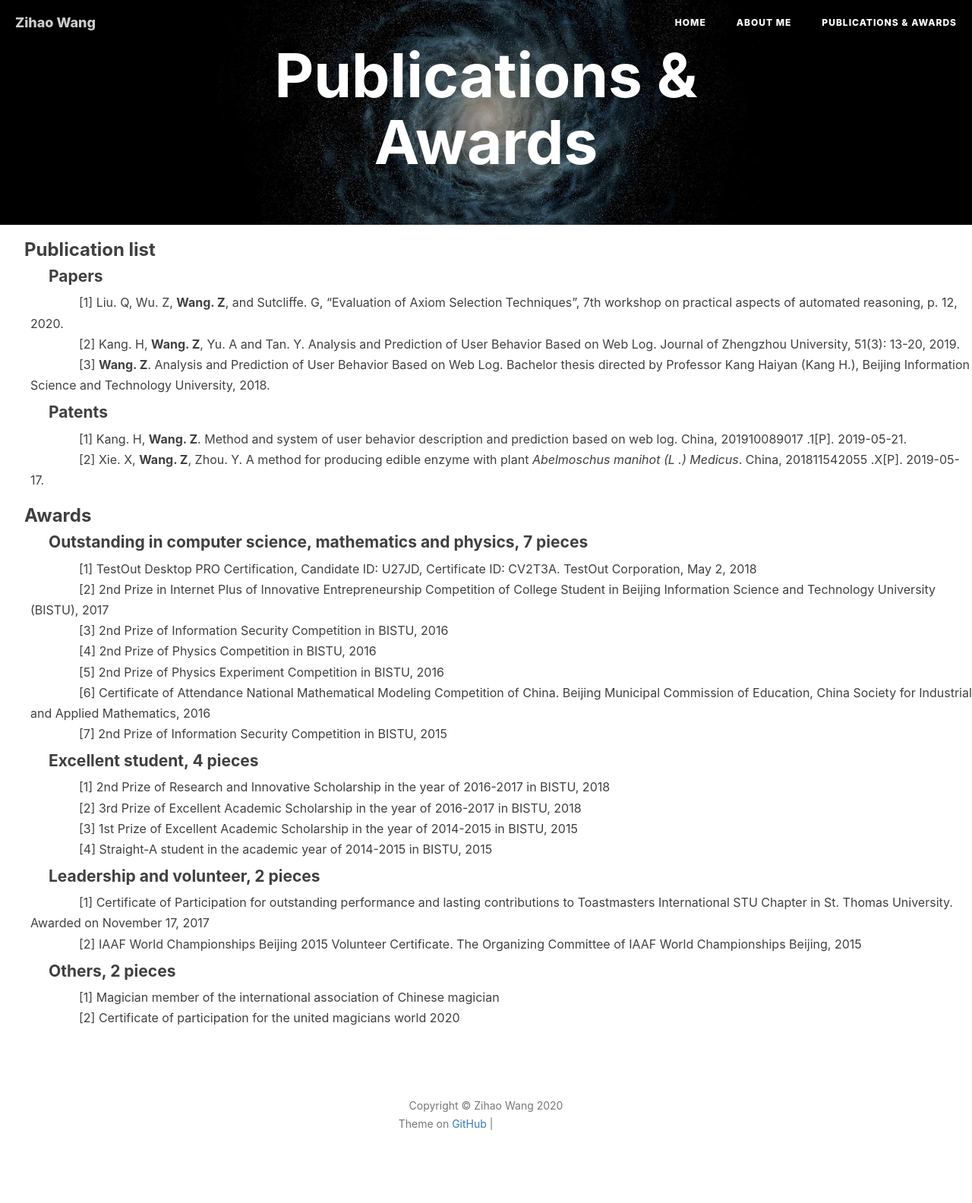
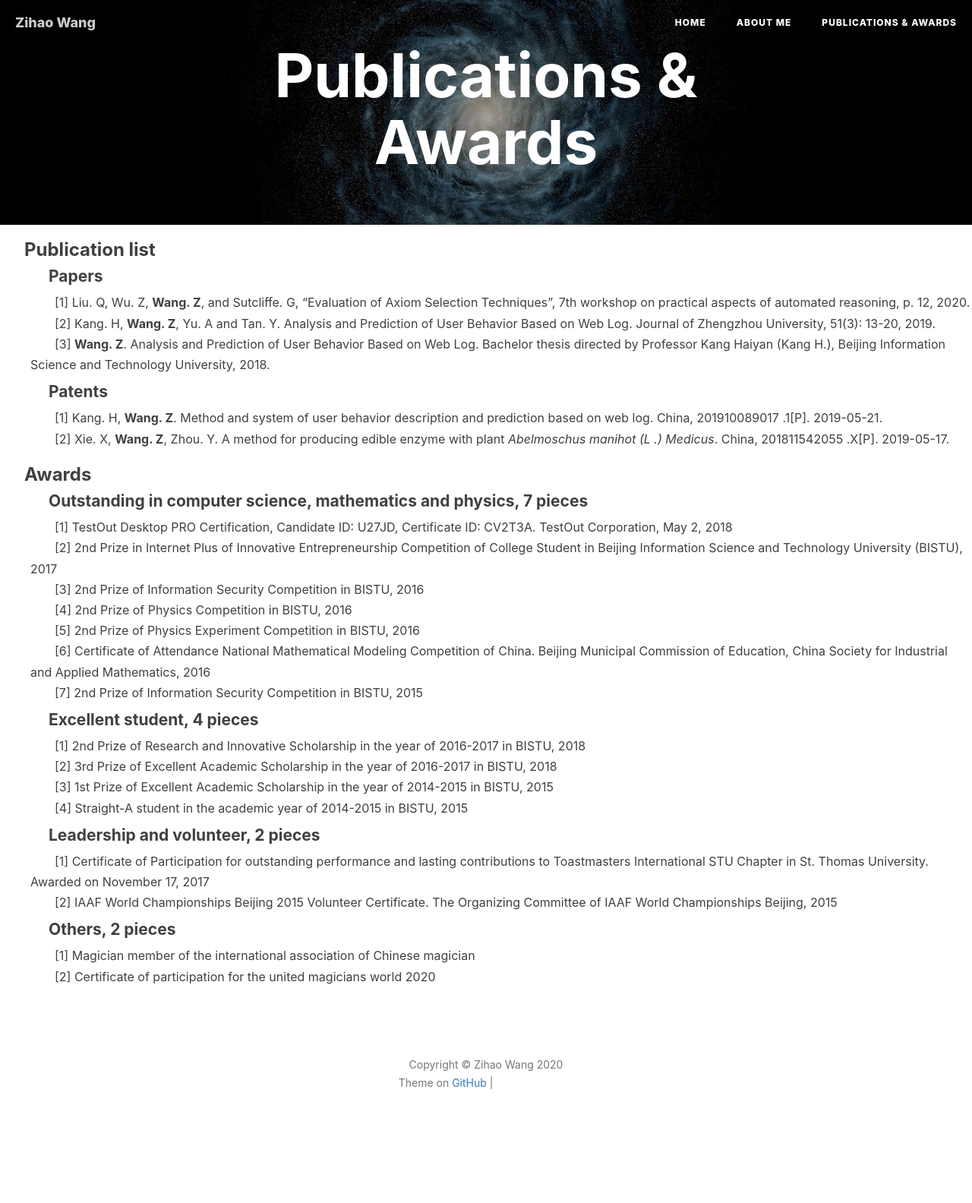
Before and after one commit to wangzh3/wangzh3.github.io, a Jekyll site: the page built from tags.html, in a window 1280 px wide. Shown: the whole page at 76% size. Built offline with Jekyll 4.4.1, drawn with Linux system fonts in a browser that asks for light colours; nearby versions of some CDN libraries; comment, search, counter and statistics services are not loaded; after the commit the page ends 1530 px from its top, so only the background shows below that; grey boxes are pictures that could not be loaded.

Commit message:
Update tags.html

```diff
--- a/tags.html
+++ b/tags.html
@@ -21,7 +21,7 @@ header-img: "img/post-bg-desk.jpg"
     <span style="text-indent:2em;"><h3><strong>Publication list</strong></h3></span>
     <span style="text-indent:4em;"><h4><strong>Papers</strong></h4> </span>
 
-    <span style="text-indent:4em;">
+    <span style="text-indent:2em;">
     <ul style="list-style-type:none">
         <li>[1] Liu. Q, Wu. Z, <strong>Wang. Z</strong>, and Sutcliﬀe. G, “Evaluation of Axiom Selection Techniques”, 7th workshop on practical aspects of automated reasoning, p. 12, 2020.</li>
         <li>[2] Kang. H, <strong>Wang. Z</strong>, Yu. A and Tan. Y. Analysis and Prediction of User Behavior Based on Web Log. Journal of Zhengzhou University, 51(3): 13-20, 2019.</li>
@@ -31,7 +31,7 @@ header-img: "img/post-bg-desk.jpg"
     </span>
 
     <span style="text-indent:4em;"><h4><strong>Patents</strong></h4> </span>
-    <span style="text-indent:4em;">
+    <span style="text-indent:2em;">
     <ul style="list-style-type:none">
         <li>[1] Kang. H, <strong>Wang. Z</strong>. Method and system of user behavior description and prediction based on web log. China, 201910089017 .1[P]. 2019-05-21.</li>
         <li>[2] Xie. X, <strong>Wang. Z</strong>, Zhou. Y. A method for producing edible enzyme with plant <i>Abelmoschus manihot (L .) Medicus</i>. China, 201811542055 .X[P]. 2019-05-17.</li>
@@ -40,7 +40,7 @@ header-img: "img/post-bg-desk.jpg"
 
     <span style="text-indent:2em;"><h3><strong>Awards</strong></h3></span>
     <span style="text-indent:4em;"><h4><strong>Outstanding in computer science, mathematics and physics, 7 pieces</strong></h4> </span>
-    <span style="text-indent:4em;">
+    <span style="text-indent:2em;">
     <ul style="list-style-type:none">
         <li>[1]	TestOut Desktop PRO Certification, Candidate ID: U27JD, Certificate ID: CV2T3A. TestOut Corporation, May 2, 2018</li>
         <li>[2]	2nd Prize in Internet Plus of Innovative Entrepreneurship Competition of College Student in Beijing Information Science and Technology University (BISTU), 2017</li>
@@ -53,7 +53,7 @@ header-img: "img/post-bg-desk.jpg"
     </span>
 
     <span style="text-indent:4em;"><h4><strong>Excellent student, 4 pieces</strong></h4> </span>
-    <span style="text-indent:4em;">
+    <span style="text-indent:2em;">
     <ul style="list-style-type:none">
         <li>[1]	2nd Prize of Research and Innovative Scholarship in the year of 2016-2017 in BISTU, 2018</li>
         <li>[2]	3rd Prize of Excellent Academic Scholarship in the year of 2016-2017 in BISTU, 2018</li>
@@ -63,7 +63,7 @@ header-img: "img/post-bg-desk.jpg"
     </span>
 
     <span style="text-indent:4em;"><h4><strong>Leadership and volunteer, 2 pieces</strong></h4> </span>
-    <span style="text-indent:4em;">
+    <span style="text-indent:2em;">
     <ul style="list-style-type:none">
         <li>[1]	Certificate of Participation for outstanding performance and lasting contributions to Toastmasters International STU Chapter in St. Thomas University. Awarded on November 17, 2017</li>
         <li>[2]	IAAF World Championships Beijing 2015 Volunteer Certificate. The Organizing Committee of IAAF World Championships Beijing, 2015</li>
@@ -71,7 +71,7 @@ header-img: "img/post-bg-desk.jpg"
     </span>
 
     <span style="text-indent:4em;"><h4><strong>Others, 2 pieces</strong></h4> </span>
-    <span style="text-indent:4em;">
+    <span style="text-indent:2em;">
     <ul style="list-style-type:none">
         <li>[1] Magician member of the international association of Chinese magician</li>
         <li>[2]	Certificate of participation for the united magicians world 2020</li>
```
